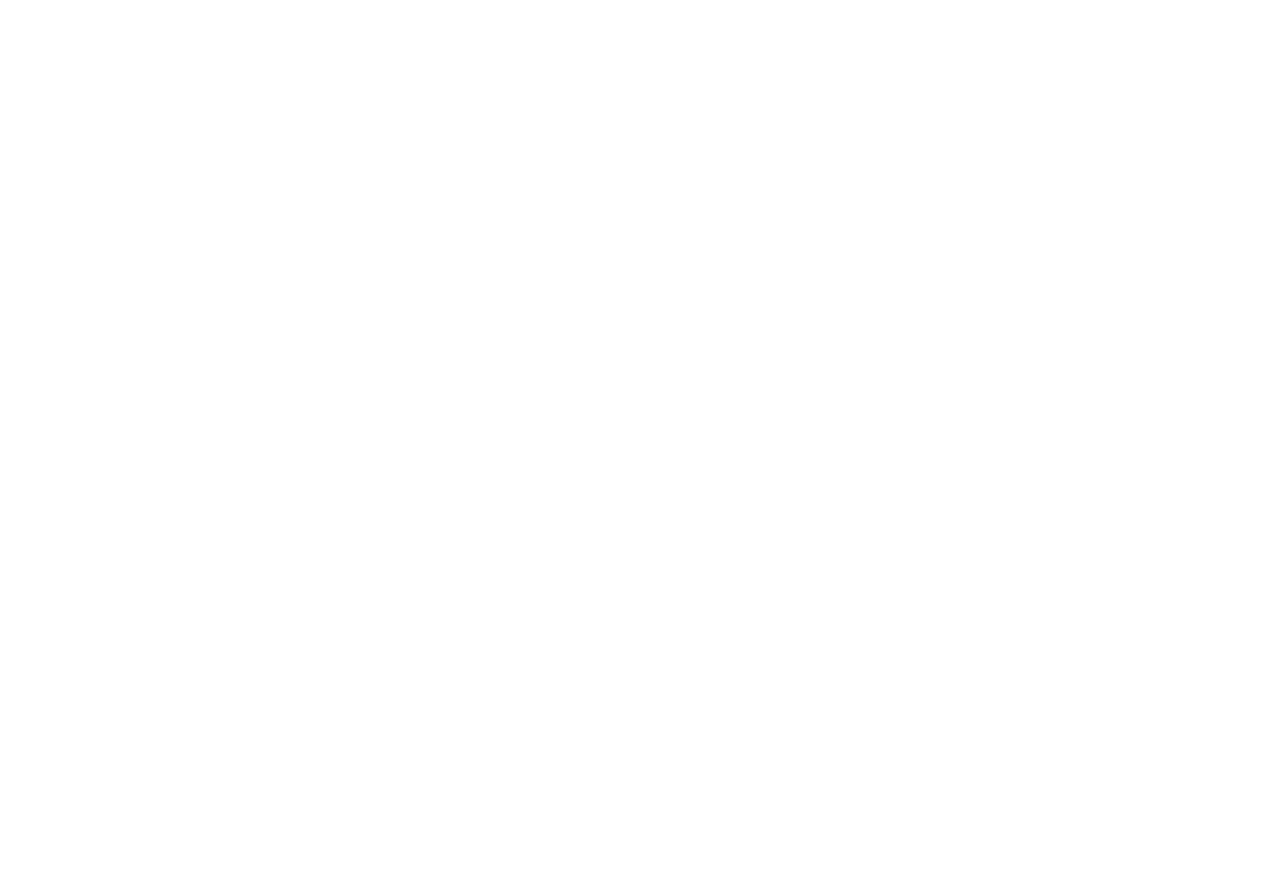
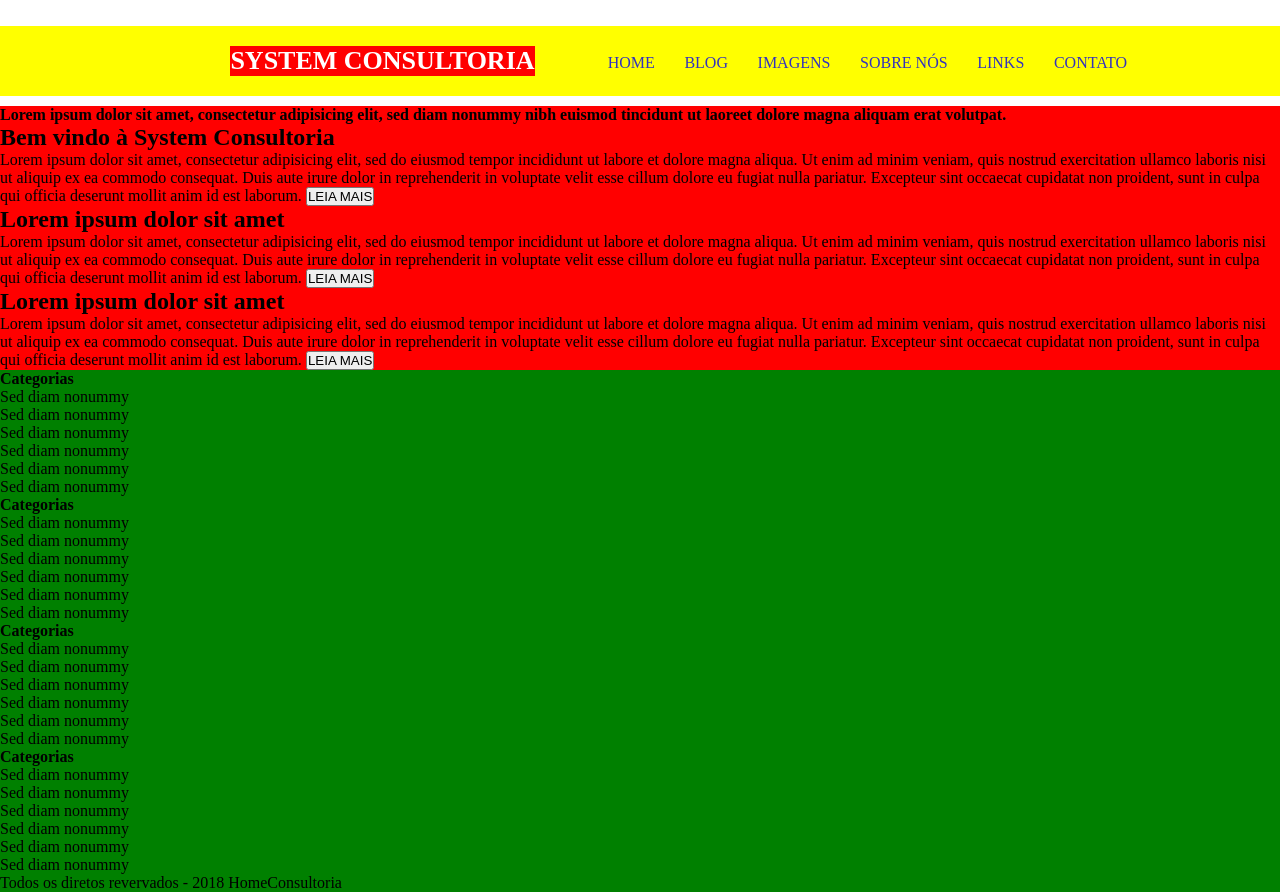
Before and after one commit to GabrielLima1/exercicio-fiap, a plain HTML site: page index.html in a window 1280 px wide. Before the commit the page ends 800 px from the top, so only its background shows below. Drawn offline with Linux system fonts and the light colour scheme.

Commit message:
header finished

```diff
--- /dev/null
+++ b/css/style.css
@@ -0,0 +1,50 @@
+*{
+  padding: 0;
+  margin: 0;
+}
+header{
+  width: 100%;
+  height: 70px;
+  margin-top: 26px;
+  margin-bottom: 10px;
+  background: yellow;
+  /* text-align: center; */
+}
+
+nav{
+  position: relative;
+  width: 50%;
+  display: inline-block;
+  opacity: 0.8;
+  margin-top: 2.2%;
+  position: relative;
+  text-align: center;
+}
+
+
+h1{
+  float: left;
+  text-align: center;
+  margin-top: 1.6%;
+  margin-left: 18%;
+  margin-right: 2%;
+  background-color: red;
+  color: white;
+  font-size: 26px;
+}
+
+
+nav a{
+  margin-right: 4%;
+  text-decoration: none;
+  border: 50px none blue;
+}
+
+main{
+  background-color: red;
+}
+
+
+footer{
+  background-color: green;
+}
--- a/index.html
+++ b/index.html
@@ -2,9 +2,104 @@
 <html>
   <head>
     <meta charset="utf-8">
-    <title>Home</title>
+    <title>System Consultoria</title>
+    <link rel="stylesheet" href="css/style.css"/>
   </head>
   <body>
+    <header>
+      <h1 id="logo">SYSTEM CONSULTORIA</h1>
+      <nav>
+        <a href="#">HOME</a>
+        <a href="#">BLOG</a>
+        <a href="#">IMAGENS</a>
+        <a href="#">SOBRE NÓS</a>
+        <a href="#">LINKS</a>
+        <a href="#">CONTATO</a>
+      </nav>
+    </header>
+
+    <main>
+      <section class="segura-cont">
+        <!-- CASO TROCAR <FOOTER> PARA <DIV> ALTERAR A TAG ABAIXO -->
+        <figure id="segura-img">
+          <!-- <img src="image/img0.jpg" alt="Banner do site de homem em escritório com texto em destaque"> -->
+        </figure>
+        <div class="text-img">
+          <strong>Lorem ipsum dolor sit amet, consectetur adipisicing elit, sed diam nonummy nibh euismod tincidunt ut laoreet dolore magna aliquam erat volutpat.</strong>
+        </div>
+        <article class="segura-cont-art" id="bem-vindo">
+          <h2>Bem vindo à System Consultoria</h2>
+          <span>Lorem ipsum dolor sit amet, consectetur adipisicing elit, sed do eiusmod tempor incididunt ut labore et dolore magna aliqua. Ut enim ad minim veniam, quis nostrud exercitation ullamco laboris nisi ut aliquip ex ea commodo consequat. Duis aute irure dolor in reprehenderit in voluptate velit esse cillum dolore eu fugiat nulla pariatur. Excepteur sint occaecat cupidatat non proident, sunt in culpa qui officia deserunt mollit anim id est laborum.</span>
+          <button type="button">LEIA MAIS</button>
+        </article>
+
+        <article class="segura-cont-art" id="art-1">
+          <h2>Lorem ipsum dolor sit amet</h2>
+          <span>Lorem ipsum dolor sit amet, consectetur adipisicing elit, sed do eiusmod tempor incididunt ut labore et dolore magna aliqua. Ut enim ad minim veniam, quis nostrud exercitation ullamco laboris nisi ut aliquip ex ea commodo consequat. Duis aute irure dolor in reprehenderit in voluptate velit esse cillum dolore eu fugiat nulla pariatur. Excepteur sint occaecat cupidatat non proident, sunt in culpa qui officia deserunt mollit anim id est laborum.</span>
+          <button type="button">LEIA MAIS</button>
+        </article>
+
+        <article class="segura-cont-art" id="art-2">
+          <h2>Lorem ipsum dolor sit amet</h2>
+          <span>Lorem ipsum dolor sit amet, consectetur adipisicing elit, sed do eiusmod tempor incididunt ut labore et dolore magna aliqua. Ut enim ad minim veniam, quis nostrud exercitation ullamco laboris nisi ut aliquip ex ea commodo consequat. Duis aute irure dolor in reprehenderit in voluptate velit esse cillum dolore eu fugiat nulla pariatur. Excepteur sint occaecat cupidatat non proident, sunt in culpa qui officia deserunt mollit anim id est laborum.</span>
+          <button type="button">LEIA MAIS</button>
+        </article>
+      </section>
+    </main>
+
+    <footer>
+      <section>
+        <!-- SE APLICAR CSS PARA TAG <ARTTICLE> TROCAR PARA DIV O ARTICLE DO <FOOTER> -->
+        <article class="segura-cont-footer">
+          <strong>Categorias</strong>
+            <ul>
+              <li>Sed diam nonummy</li>
+              <li>Sed diam nonummy</li>
+              <li>Sed diam nonummy</li>
+              <li>Sed diam nonummy</li>
+              <li>Sed diam nonummy</li>
+              <li>Sed diam nonummy</li>
+            </ul>
+        </article>
+
+        <article class="segura-cont-footer">
+          <strong>Categorias</strong>
+            <ul>
+              <li>Sed diam nonummy</li>
+              <li>Sed diam nonummy</li>
+              <li>Sed diam nonummy</li>
+              <li>Sed diam nonummy</li>
+              <li>Sed diam nonummy</li>
+              <li>Sed diam nonummy</li>
+            </ul>
+        </article>
+
+        <article class="segura-cont-footer">
+          <strong>Categorias</strong>
+            <ul>
+              <li>Sed diam nonummy</li>
+              <li>Sed diam nonummy</li>
+              <li>Sed diam nonummy</li>
+              <li>Sed diam nonummy</li>
+              <li>Sed diam nonummy</li>
+              <li>Sed diam nonummy</li>
+            </ul>
+        </article>
+
+        <article class="segura-cont-footer">
+          <strong>Categorias</strong>
+            <ul>
+              <li>Sed diam nonummy</li>
+              <li>Sed diam nonummy</li>
+              <li>Sed diam nonummy</li>
+              <li>Sed diam nonummy</li>
+              <li>Sed diam nonummy</li>
+              <li>Sed diam nonummy</li>
+            </ul>
+        </article>
+      </section>
+      <p>Todos os diretos revervados - 2018 HomeConsultoria</p>
+    </footer>
 
   </body>
 </html>
```
Also changed, not shown: image/img-p.jpg (added), image/img0.jpg (renamed from image/slider6.jpg), 1 other file.
